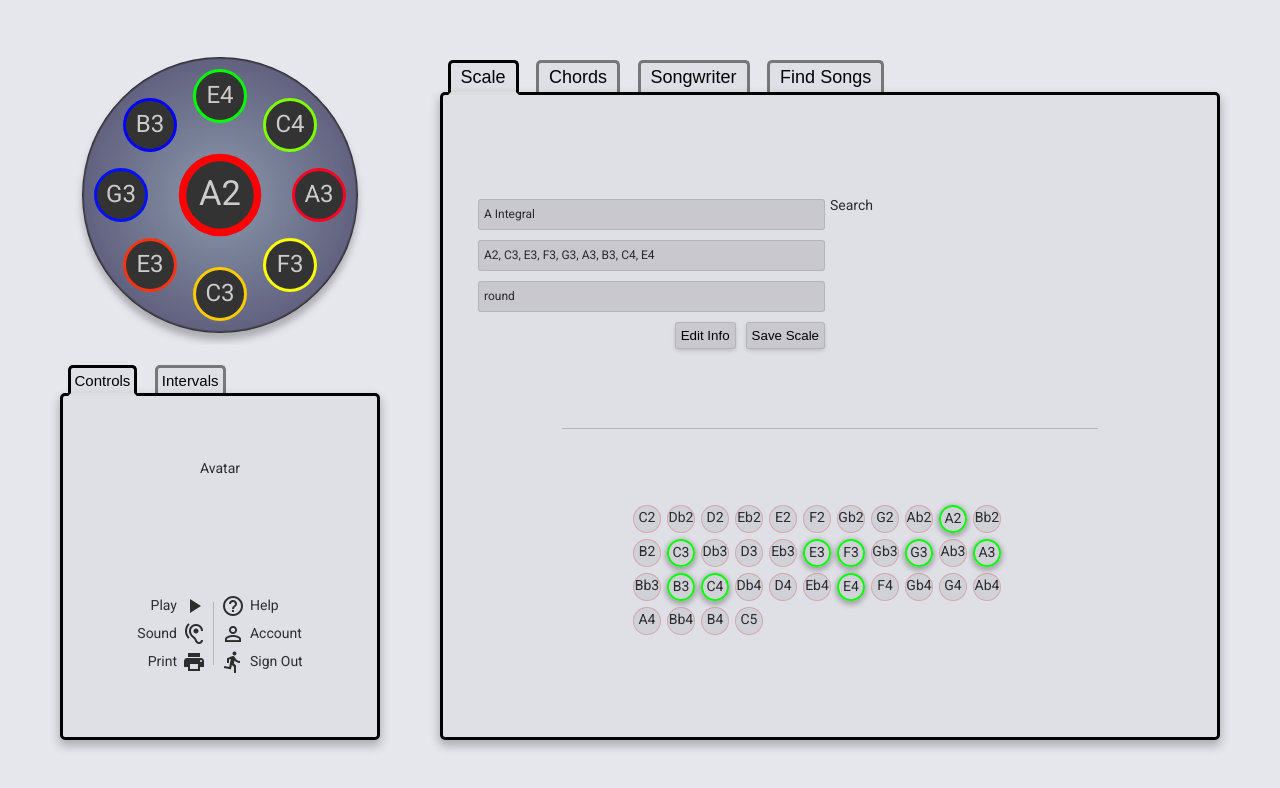
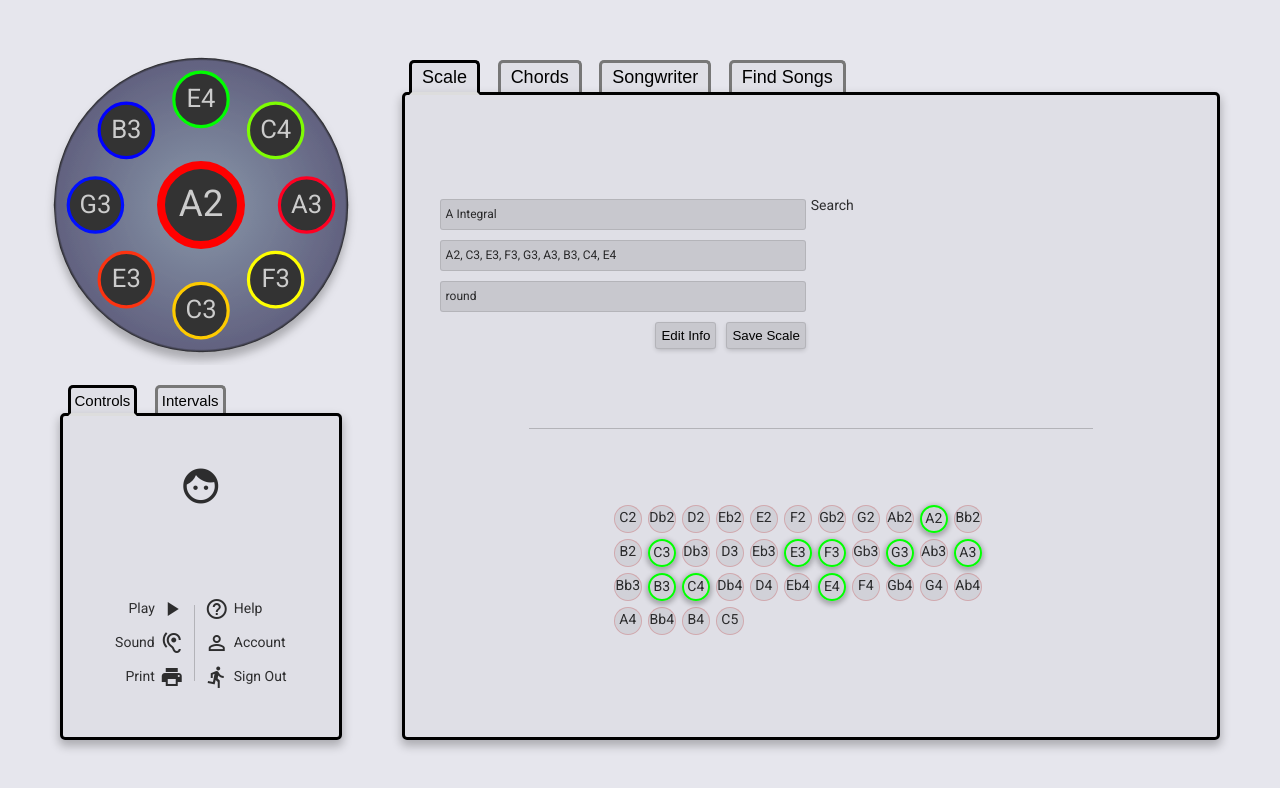
Before and after one commit to Moosees/ding-and-tones, a React (Create React App) app: page /scale in a window 1280 px wide. Shown: the top 788 px of the page. Built offline with nearby package versions, Linux system fonts and the light colour scheme.

Commit message:
Set max size values for app, style controls and intervals

```diff
--- a/src/app.styles.js
+++ b/src/app.styles.js
@@ -1,11 +1,13 @@
 import styled from 'styled-components';
 
 export const Viewport = styled.div`
-  background-color: #e6e6ed;
+  align-items: center;
   column-gap: 6rem;
   display: grid;
-  grid-template-columns: 25vw 1fr;
+  grid-template-columns: 22vw 1fr;
   height: 100vh;
+  margin: 0 auto;
+  max-width: 140rem;
   padding: 6rem;
   width: 100vw;
 `;
@@ -15,6 +17,7 @@ export const Column = styled.div`
   display: flex;
   height: 100%;
   flex-direction: column;
+  max-height: 75rem;
 `;
 
 export const Section = styled.div`
--- a/src/components/button/ControlsButton.jsx
+++ b/src/components/button/ControlsButton.jsx
@@ -5,7 +5,7 @@ const BtnContainer = styled.div`
   cursor: pointer;
   display: flex;
   flex-direction: ${({ reverse }) => (reverse ? 'row-reverse' : 'row')};
-  padding: 2px;
+  padding: 0.5rem;
   transition: color 0.1s ease-in;
 
   &:hover {
--- a/src/containers/drum/drum.styles.js
+++ b/src/containers/drum/drum.styles.js
@@ -1,11 +1,11 @@
 import styled from 'styled-components';
 
 export const DrumContainer = styled.div`
-  height: 30vw;
+  height: 25vw;
   margin: -1.5rem 0 2rem;
-  max-height: 30rem;
-  max-width: 30rem;
-  width: 30vw;
+  max-height: 35rem;
+  max-width: 35rem;
+  width: 25vw;
 `;
 
 export const DrumSvg = styled.svg`
--- a/src/containers/intervals/Intervals.jsx
+++ b/src/containers/intervals/Intervals.jsx
@@ -6,8 +6,9 @@ import { Interval, IntervalContainer, IntervalList } from './intervals.styles';
 const getChordLegend = (intervalList) => {
   return intervalList.map((interval) => (
     <IntervalContainer key={interval}>
-      <Interval color={intervals[interval].color} /> -{' '}
+      <Interval color={intervals[interval].color} />
       {intervals[interval].name} ({intervals[interval].halfsteps} semitones)
+      <Interval color={intervals[interval].color} />
     </IntervalContainer>
   ));
 };
@@ -21,8 +22,9 @@ const getScaleLegend = (note, scale) => {
     if (currentIntervals.includes(i))
       intervalList.push(
         <IntervalContainer key={i}>
-          <Interval color={intervals[i].color} /> - {intervals[i].name} (
-          {intervals[i].halfsteps} semitones)
+          <Interval color={intervals[i].color} />
+          {intervals[i].name} ({intervals[i].halfsteps} semitones)
+          <Interval color={intervals[i].color} />
         </IntervalContainer>
       );
   }
--- a/src/containers/intervals/intervals.styles.js
+++ b/src/containers/intervals/intervals.styles.js
@@ -1,9 +1,10 @@
 import styled from 'styled-components';
 
 export const IntervalList = styled.div`
+  align-items: center;
   display: flex;
   flex-direction: column;
-  padding: 0.4rem;
+  padding: 0.5rem;
 `;
 
 export const IntervalContainer = styled.div`
--- a/src/containers/user/User.jsx
+++ b/src/containers/user/User.jsx
@@ -1,33 +1,21 @@
 import React from 'react';
+import ControlsButton from '../../components/button/ControlsButton';
 import DividerLine from '../../components/dividerLine/DividerLine';
-import styled from 'styled-components';
-import ControlsButton from '../../components/button/ControlsButton';
-
-const UserContainer = styled.div`
-  align-items: center;
-  display: flex;
-  flex-direction: column;
-  justify-content: space-around;
-  height: 100%;
-  padding: 0.5rem;
-`;
-
-const Buttons = styled.div`
-  align-items: center;
-  display: flex;
-`;
-
-const ButtonGroup = styled.div`
-  align-items: ${({ flexEnd }) => (flexEnd ? 'flex-end' : 'flex-start')};
-  display: flex;
-  flex-direction: column;
-  justify-content: center;
-`;
+import {
+  AvatarContainer,
+  ButtonGroup,
+  Buttons,
+  UserContainer,
+} from './user.styles';
 
 const User = () => {
   return (
     <UserContainer>
-      Avatar
+      <AvatarContainer>
+        <i className="material-icons" style={{ fontSize: 'inherit' }}>
+          face
+        </i>
+      </AvatarContainer>
       <Buttons>
         <ButtonGroup flexEnd>
           {/* PlayButton component?? */}
--- /dev/null
+++ b/src/containers/user/user.styles.js
@@ -0,0 +1,26 @@
+import styled from 'styled-components';
+
+export const AvatarContainer = styled.div`
+  font-size: 4.2rem;
+`;
+
+export const Buttons = styled.div`
+  align-items: center;
+  display: flex;
+`;
+
+export const ButtonGroup = styled.div`
+  align-items: ${({ flexEnd }) => (flexEnd ? 'flex-end' : 'flex-start')};
+  display: flex;
+  flex-direction: column;
+  justify-content: center;
+`;
+
+export const UserContainer = styled.div`
+  align-items: center;
+  display: flex;
+  flex-direction: column;
+  justify-content: space-around;
+  height: 100%;
+  padding: 1rem;
+`;
--- a/src/index.css
+++ b/src/index.css
@@ -12,6 +12,7 @@ html {
 }
 
 body {
+  background-color: #e6e6ed;
   color: rgb(0, 0, 0, 0.8);
   font-family: 'Roboto', sans-serif;
   font-size: 1.4rem;
```
Also changed, not shown: 1 other file (tests, documents, lock files or other folders).
